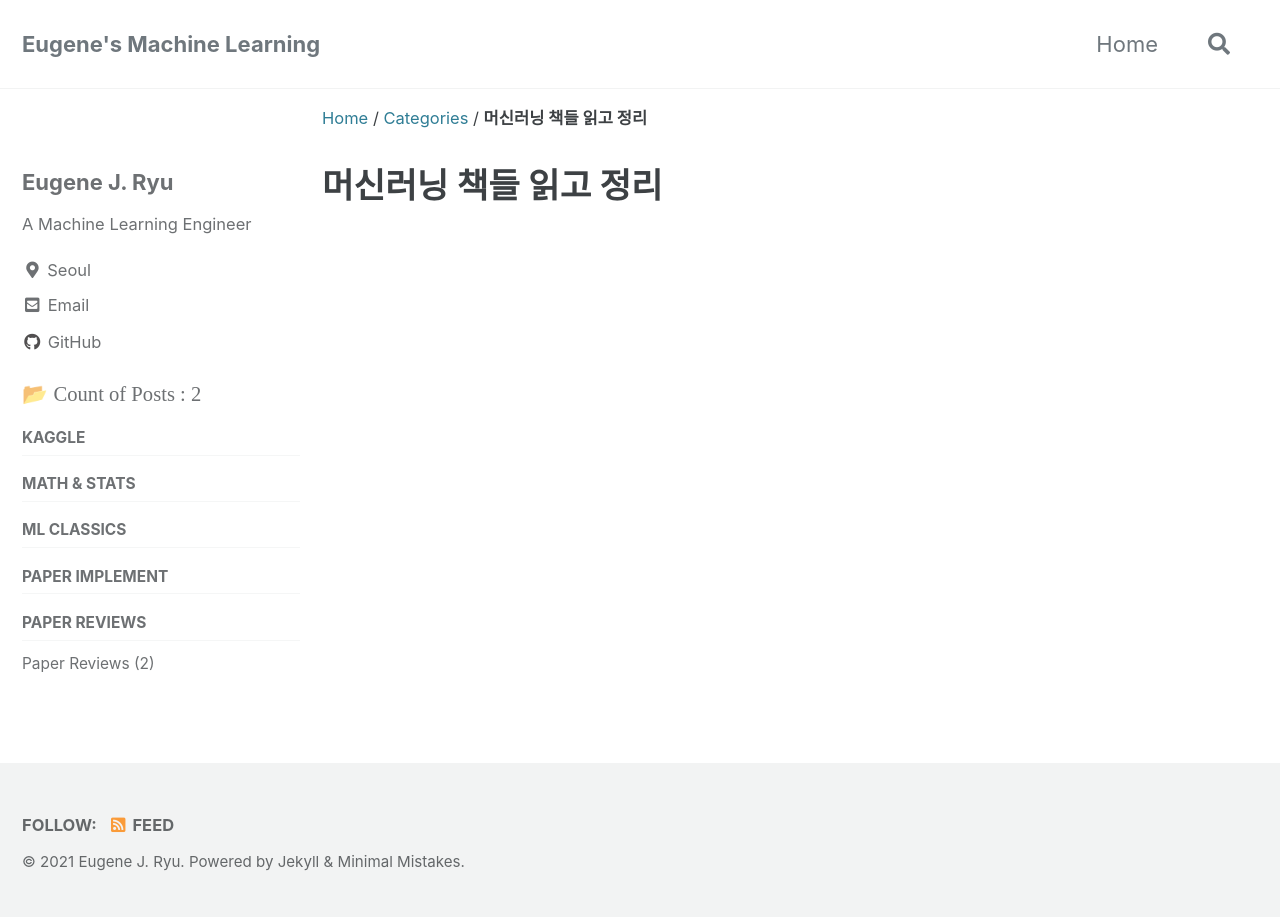
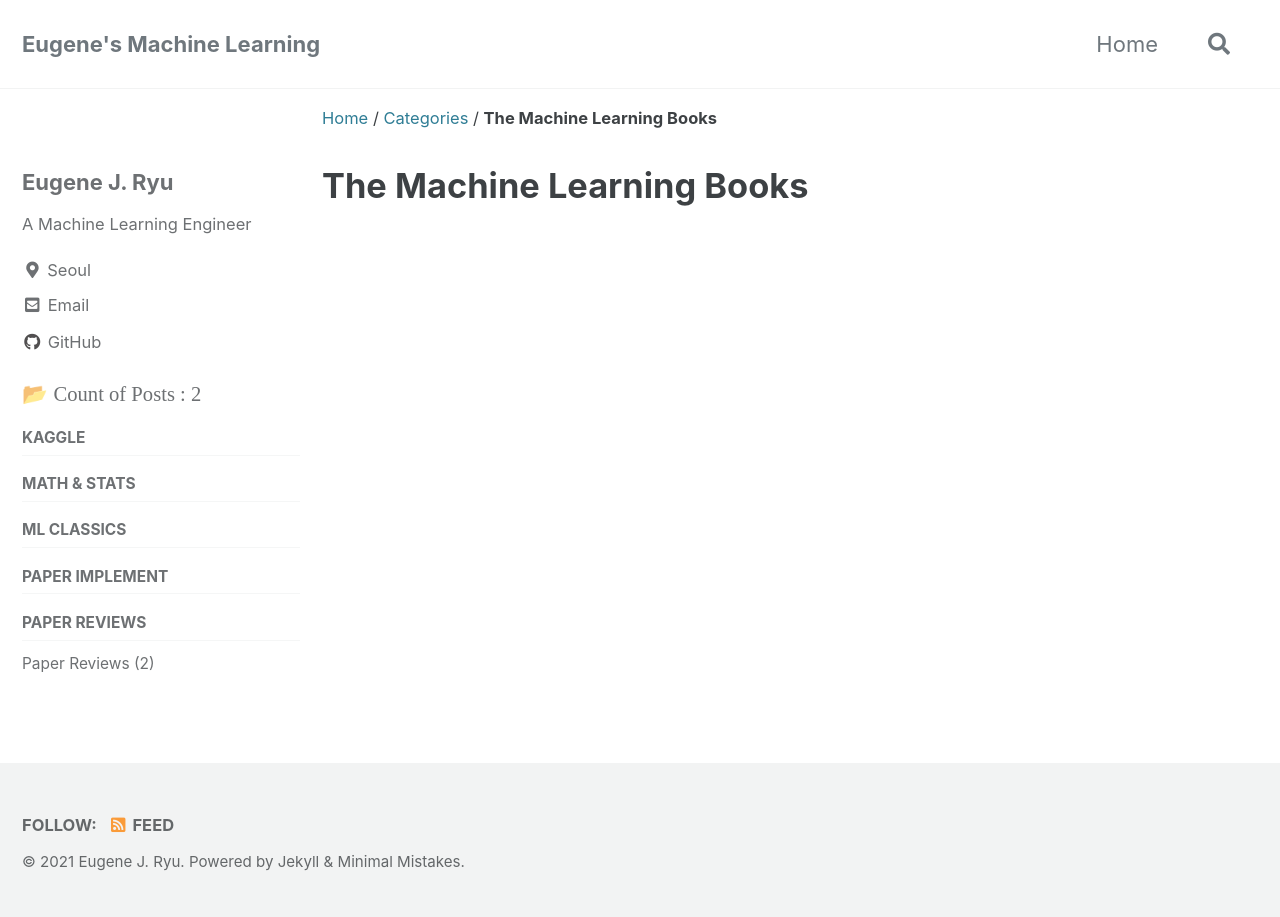
Before and after one commit to eugene-ryu/eugene-ryu.github.io, a Jekyll site: the page built from _pages/categories/ml_classics.md, in a window 1280 px wide. Built offline with Jekyll 4.4.1, drawn with Linux system fonts in a browser that asks for light colours; cached includes are drawn as plain includes; comment, search, counter and statistics services are not loaded.

Commit message:
Update ml_classics.md

```diff
--- a/_pages/categories/ml_classics.md
+++ b/_pages/categories/ml_classics.md
@@ -1,5 +1,5 @@
 ---
-title: "머신러닝 책들 읽고 정리"
+title: "The Machine Learning Books"
 layout: archive
 permalink: categories/ml_classics
 author_profile: true
```
